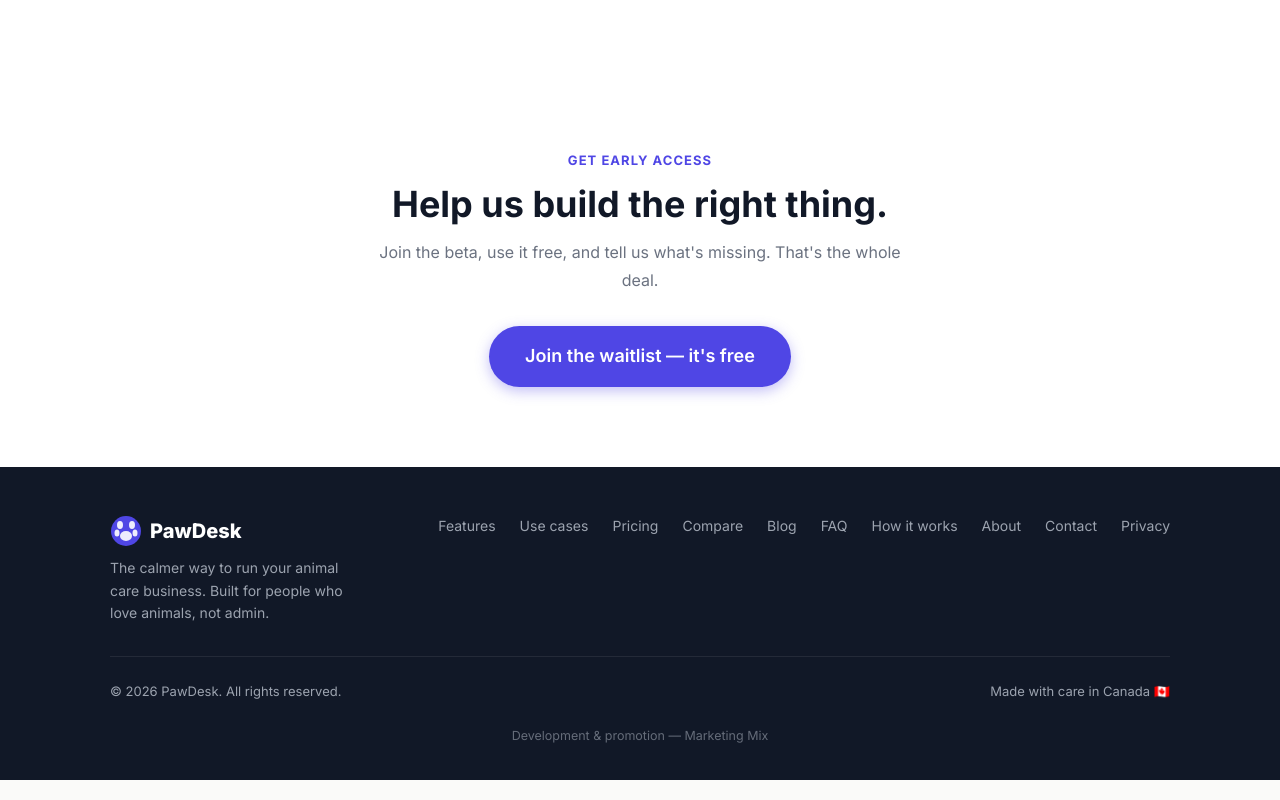
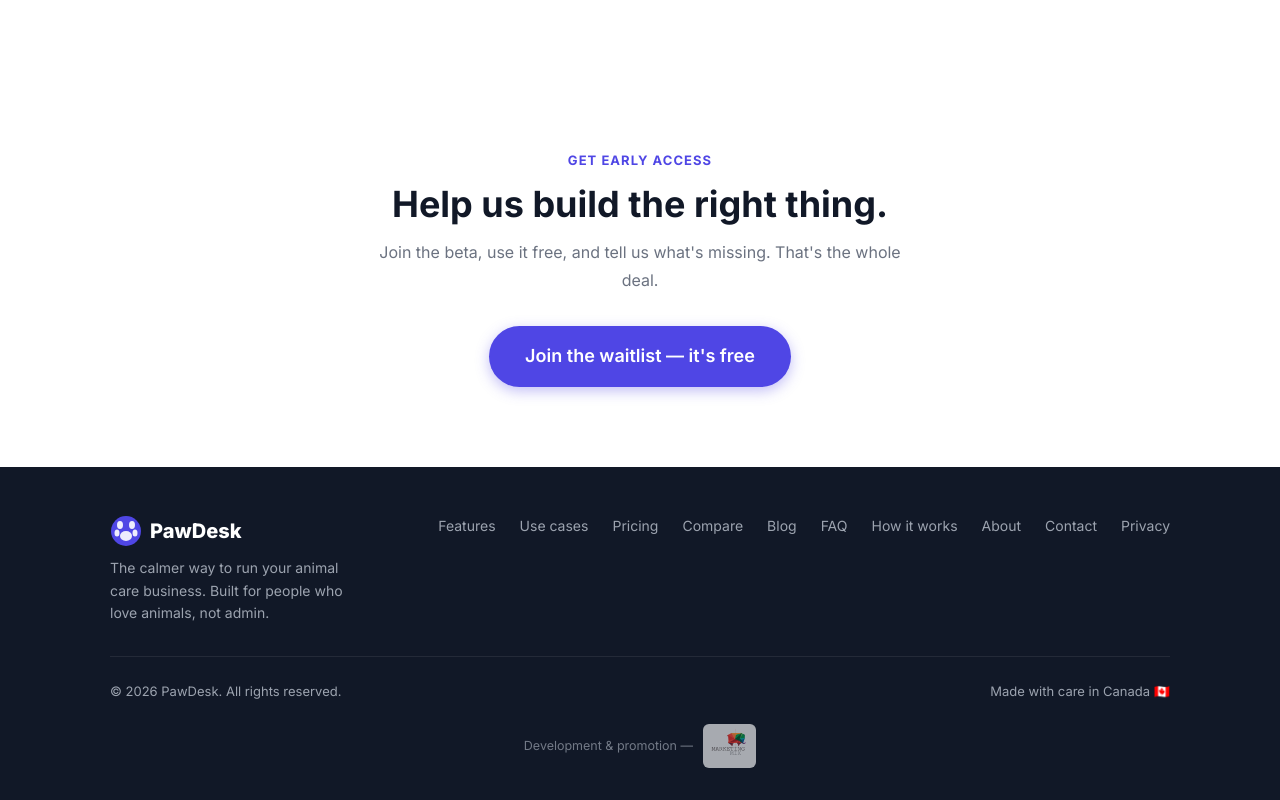
Before and after one commit to ctmakc/pawdesk-landing, a website: page about.html in a window 1280 px wide. Shown: the part 2522-3322 px from the top of the page. Drawn offline with Linux system fonts and the light colour scheme.

Commit message:
chore(footer): agency credit — Marketing Mix (logo standard)
Matches the reference implementation on uafest.ca / cookiddoo.com: wording in
the language of the site + the MMIX logo on a light chip, linking to
https://mmix.ua/.

Co-Authored-By: Claude Opus 5 (1M context) <noreply@anthropic.com>

```diff
--- a/about.html
+++ b/about.html
@@ -269,8 +269,12 @@
       </div>
     </div>
     <!-- Agency credit -->
-    <div style="width:100%;text-align:center;padding:20px 24px 0">
-      <a href="https://mmix.ua/" target="_blank" rel="noopener noreferrer" style="font-size:12.5px;line-height:1.5;color:inherit;opacity:.6;text-decoration:none">Development & promotion — Marketing Mix</a>
+    <div style="width:100%;display:flex;justify-content:center;padding:22px 24px 0">
+      <a href="https://mmix.ua/" target="_blank" rel="noopener noreferrer" style="display:inline-flex;align-items:center;gap:10px;font-size:12.5px;color:inherit;opacity:.7;text-decoration:none">Development & promotion —
+        <span style="display:inline-flex;align-items:center;background:rgba(255,255,255,.9);border-radius:6px;padding:4px 8px">
+          <img src="/mmix-logo.png" alt="MMIX — Marketing Mix" width="62" height="60" style="height:36px;width:auto">
+        </span>
+      </a>
     </div>
   </footer>
 </body>
```
Also changed, not shown: blog/dog-grooming-pricing-guide.html (+6 -2 lines), blog/grooming-business-software.html (+6 -2 lines), blog/grooming-client-retention.html (+6 -2 lines), blog/how-to-grow-grooming-business.html (+6 -2 lines), blog/index.html (+6 -2 lines), blog/mobile-grooming-van-business.html (+6 -2 lines), compare.html (+6 -2 lines), contact.html (+6 -2 lines), demo.html (+6 -2 lines), faq.html (+6 -2 lines), features.html (+6 -2 lines), index.html (+6 -2 lines), pricing.html (+6 -2 lines), privacy.html (+6 -2 lines), 2 more files.
